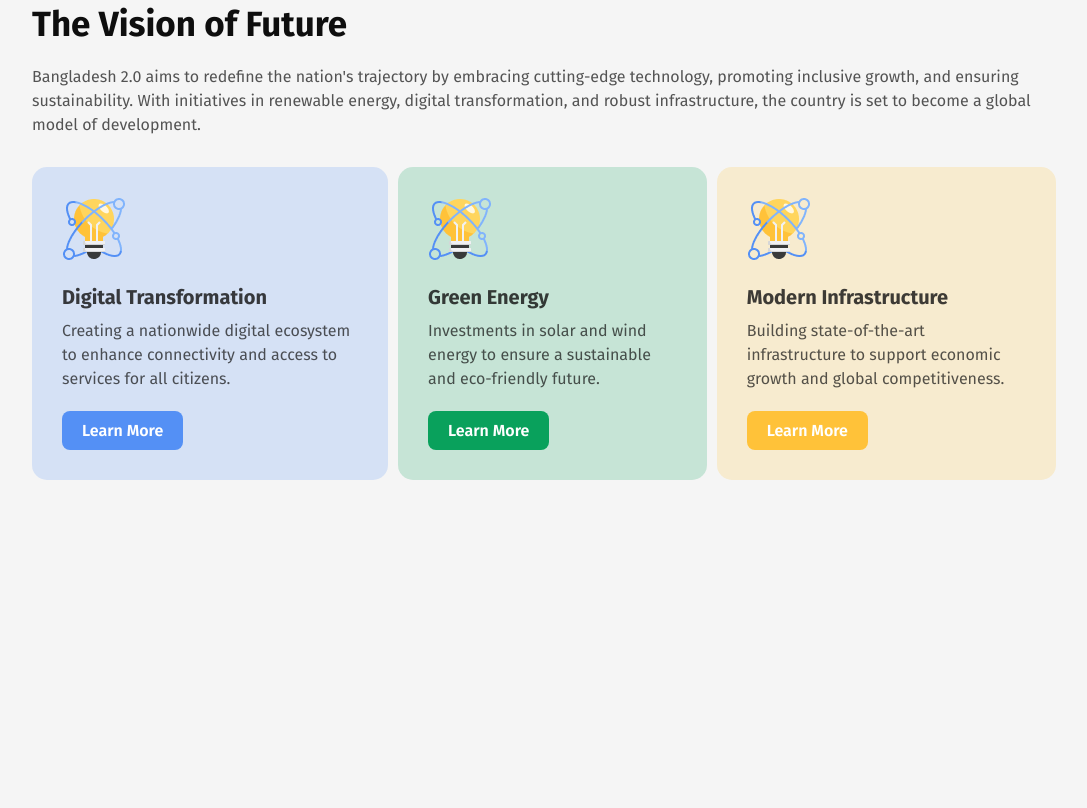
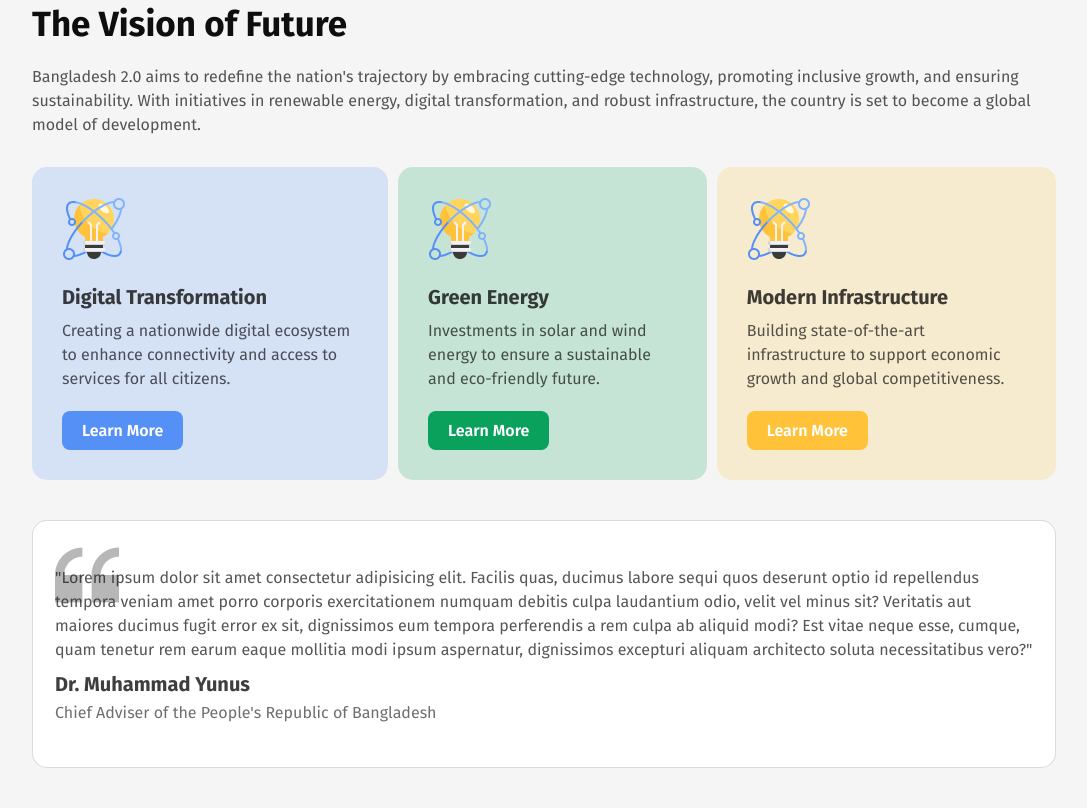
Before and after one commit to nmkhans/bangladesh_2.0, a plain HTML site: page index.html in a window 1280 px wide. Shown: the part 1054-1862 px from the top of the page, without its empty margins (96-1183 px from the left). Before the commit the page ends 1574 px from the top, so only its background shows below. Drawn offline with Linux system fonts and the light colour scheme.

Commit message:
quoat area added

```diff
--- a/index.html
+++ b/index.html
@@ -152,5 +152,16 @@
         </div>
       </div>
     </section>
+
+    <!-- Quoat area -->
+     <section class="quoatation__area">
+      <div class="container">
+        <div class="qoatation__area__content">
+          <p class="section__paragraph main__quoat">"Lorem ipsum dolor sit amet consectetur adipisicing elit. Facilis quas, ducimus labore sequi quos deserunt optio id repellendus tempora veniam amet porro corporis exercitationem numquam debitis culpa laudantium odio, velit vel minus sit? Veritatis aut maiores ducimus fugit error ex sit, dignissimos eum tempora perferendis a rem culpa ab aliquid modi? Est vitae neque esse, cumque, quam tenetur rem earum eaque mollitia modi ipsum aspernatur, dignissimos excepturi aliquam architecto soluta necessitatibus vero?"</p>
+          <h4 class="sub__title">Dr. Muhammad Yunus</h4>
+          <p class="section__paragraph author__desig">Chief Adviser of the People's Republic of Bangladesh</p>
+        </div>
+      </div>
+     </section>
   </body>
 </html>
--- a/style.css
+++ b/style.css
@@ -159,6 +159,8 @@ img {
   margin-bottom: 10px;
 }
 
+/* ----- vision area css ----- */
+
 .vision__area__title h2 {
   margin-bottom: 20px;
 }
@@ -215,3 +217,35 @@ img {
 .vision__card p {
   margin-bottom: 20px;
 }
+
+/* ----- quoation area css ----- */
+
+.quoatation__area {
+  padding-bottom: 40px;
+}
+
+.qoatation__area__content {
+  padding: 22px 22px 32px 22px;
+  background-color: white;
+  border-radius: 15px;
+  border: 1px solid rgba(14, 14, 14, 0.15);
+}
+
+.main__quoat {
+  background: url("./images/quote-bg.png");
+  background-repeat: no-repeat;
+  background-position: top left;
+  padding-top: 23px;
+}
+
+.qoatation__area__content p {
+  margin-bottom: 10px;
+}
+
+.qoatation__area__content h4 {
+  margin-bottom: 5px;
+}
+
+.qoatation__area__content .author__desig {
+  color: rgba(14, 14, 14, 0.6) !important;
+}
```
